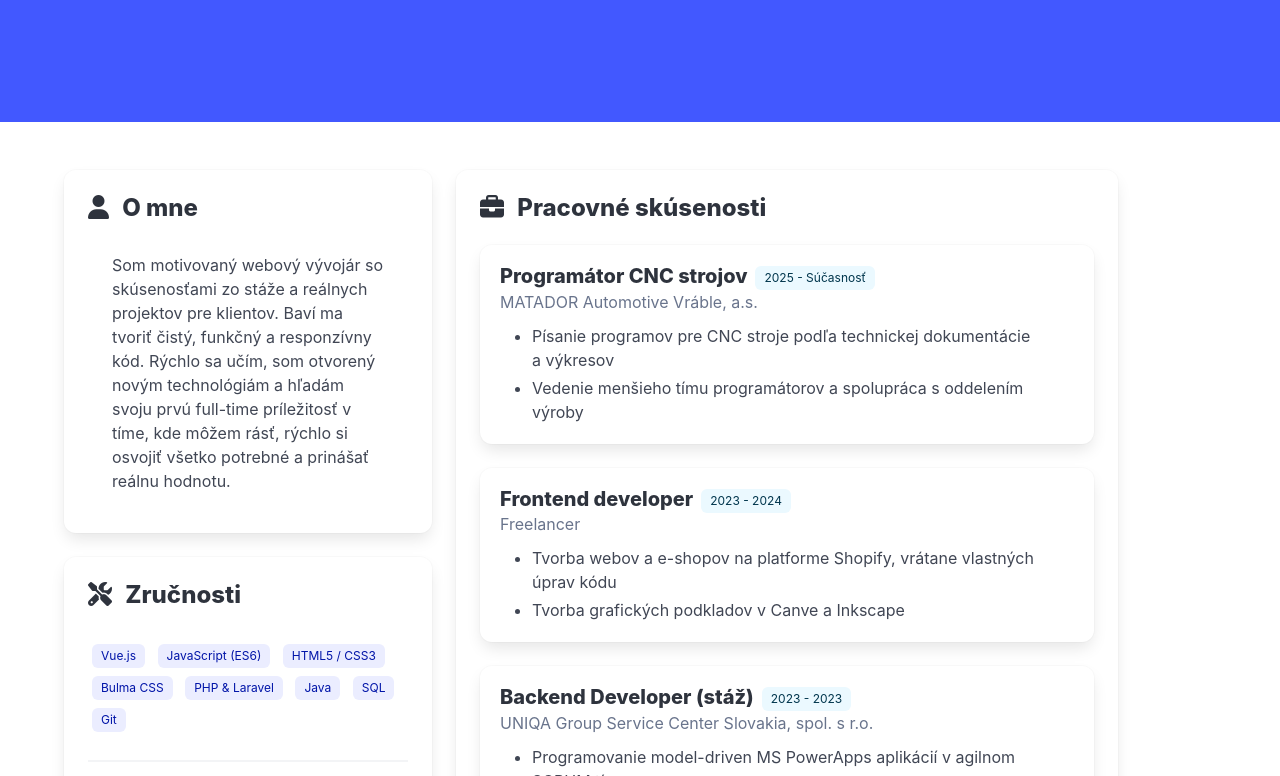
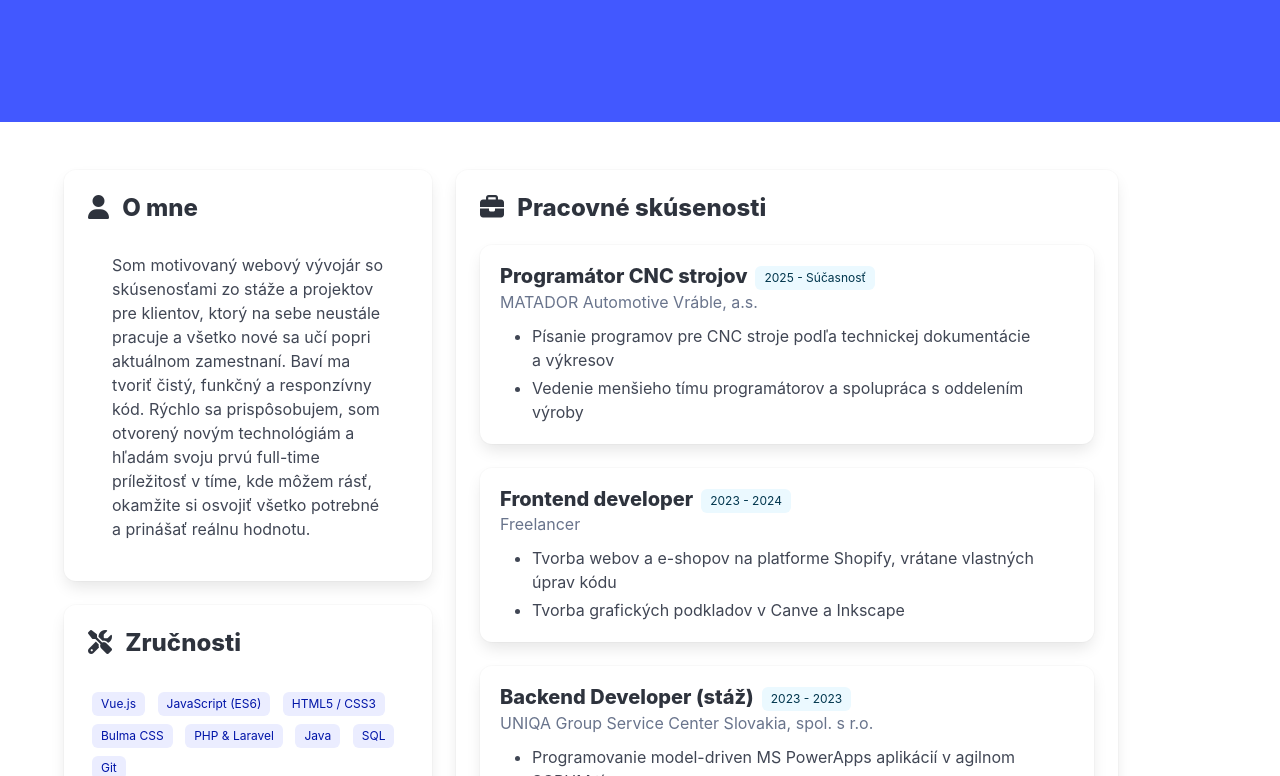
Before and after one commit to kilocharlie96/cv-v2, a plain HTML site: page index.html in a window 1280 px wide. Shown: the part 324-1100 px from the top of the page. Drawn offline with nearby package versions, Linux system fonts and the light colour scheme.

Commit message:
Update about-me content

```diff
--- a/index.html
+++ b/index.html
@@ -75,11 +75,13 @@
                   </h3>
                   <p class="content pr-5 pl-5 pb-4">
                     Som motivovaný webový vývojár so skúsenosťami zo stáže a
-                    reálnych projektov pre klientov. Baví ma tvoriť čistý,
-                    funkčný a responzívny kód. Rýchlo sa učím, som otvorený
-                    novým technológiám a hľadám svoju prvú full-time príležitosť
-                    v tíme, kde môžem rásť, rýchlo si osvojiť všetko potrebné a
-                    prinášať reálnu hodnotu.
+                    projektov pre klientov, ktorý na sebe neustále pracuje a
+                    všetko nové sa učí popri aktuálnom zamestnaní. Baví ma
+                    tvoriť čistý, funkčný a responzívny kód. Rýchlo sa
+                    prispôsobujem, som otvorený novým technológiám a hľadám
+                    svoju prvú full-time príležitosť v tíme, kde môžem rásť,
+                    okamžite si osvojiť všetko potrebné a prinášať reálnu
+                    hodnotu.
                   </p>
                 </div>
               </div>
```
